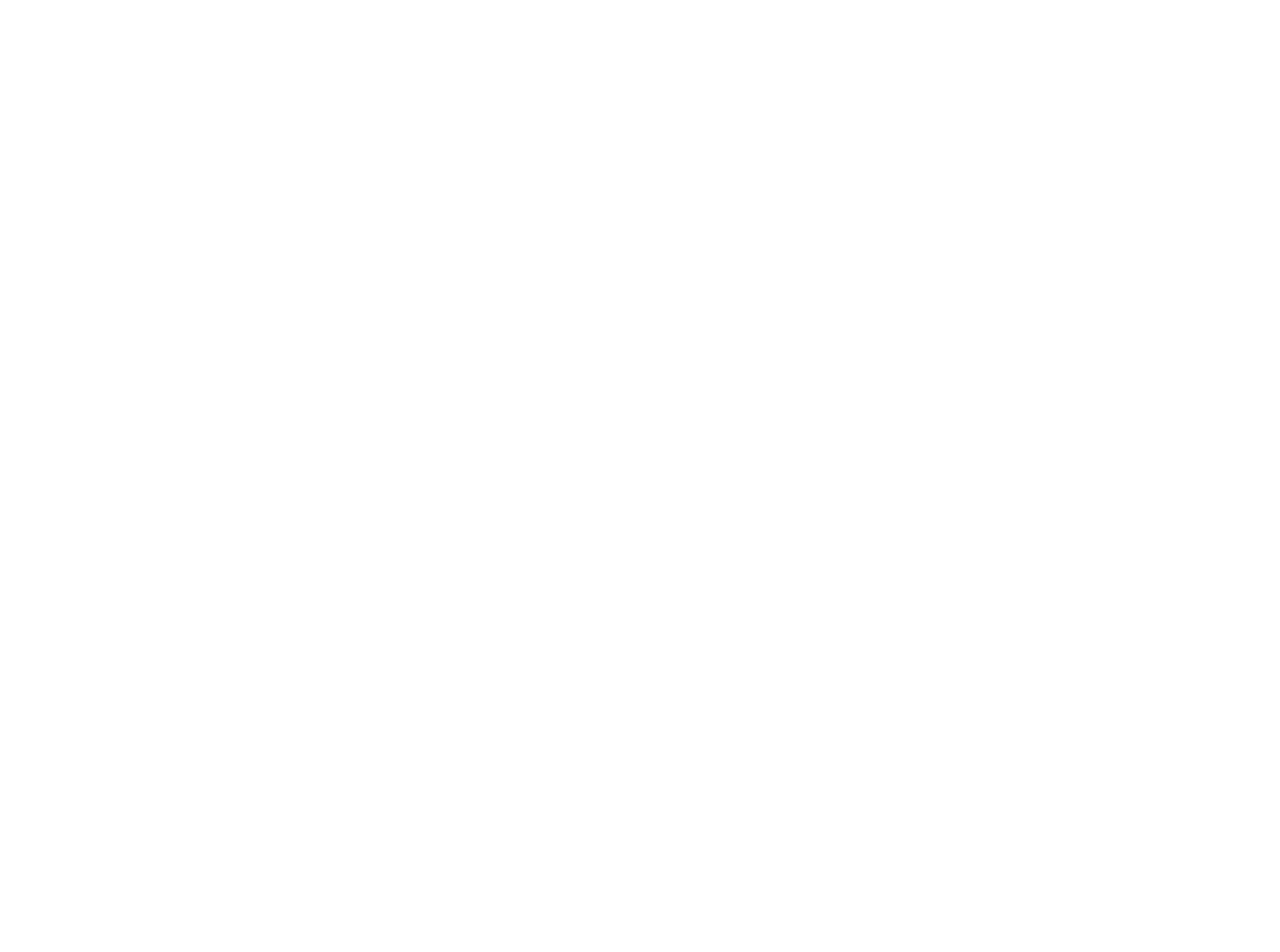
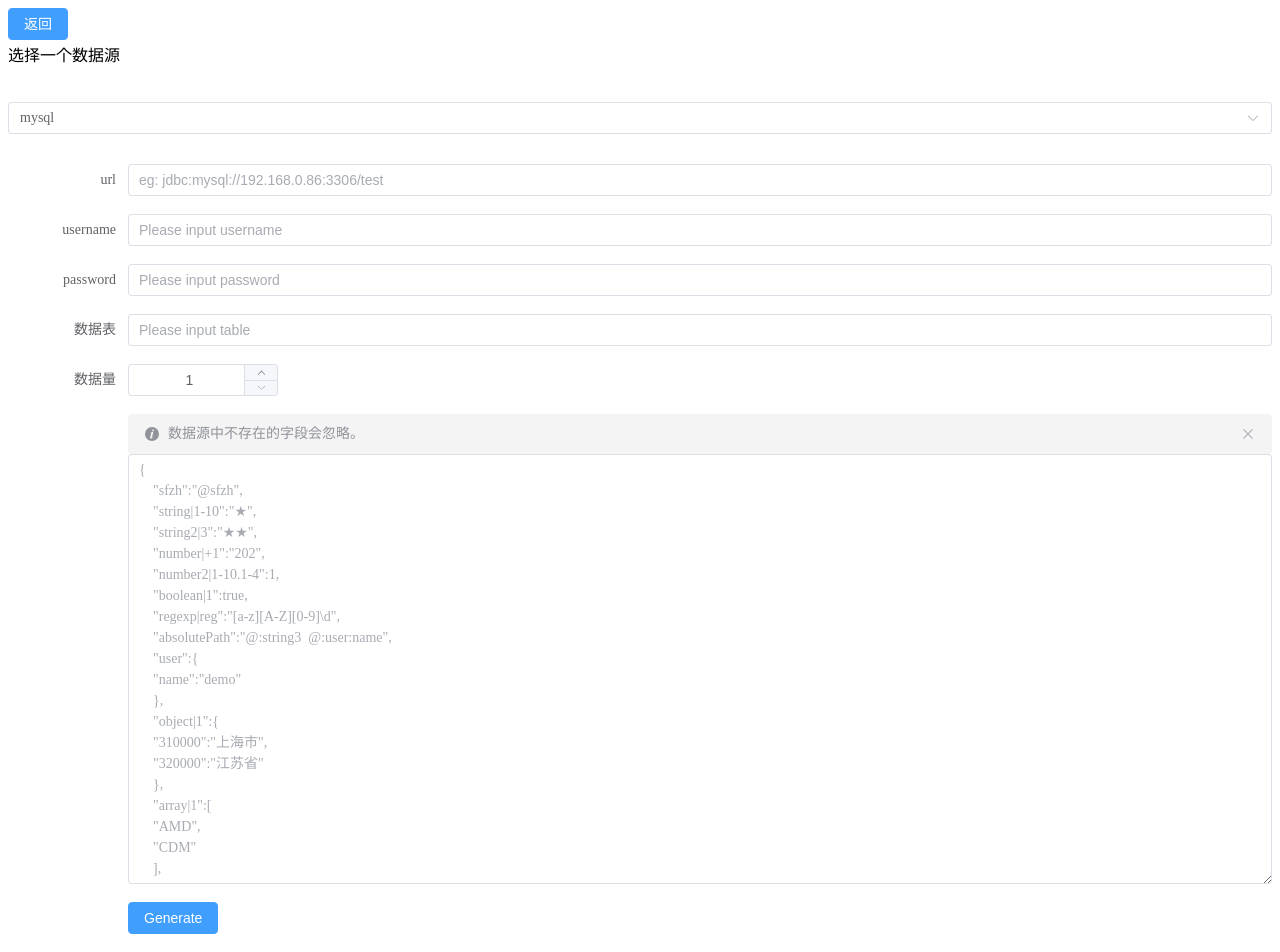
Before and after one commit to yinghao-Chen/generate-data-for-test, a Vue app in the folder web/: page /dataSource in a window 1280 px wide. Before the commit this address had no page. Shown: the top 952 px of the page. Before the commit the page ends 816 px from the top, so only its background shows below. Built offline with nearby package versions, Linux system fonts and the light colour scheme.

Commit message:
页面增加mysql数据源

```diff
--- a/web/src/api.js
+++ b/web/src/api.js
@@ -1,9 +1,17 @@
 "use strict";
 import request from "@/util/request";
 
+// 生成一条数据
 export const generate = (data) => {
   return request("/gen/data", {
     method: "POST",
     data
   });
 }
+// 生成数据到数据源
+export const toDatasource = (data) => {
+  return request("/toData/save", {
+    method: "POST",
+    data
+  });
+}
--- a/web/src/router/index.js
+++ b/web/src/router/index.js
@@ -7,6 +7,10 @@
       path: '/',
       name: 'home',
       component: () => import('../views/Home.vue')
+    },{
+      path: '/dataSource',
+      name: 'dataSource',
+      component: () => import('../views/dataSource/index.vue')
     }
   ]
 })
--- a/web/src/views/Home.vue
+++ b/web/src/views/Home.vue
@@ -20,6 +20,14 @@
 
     <el-col :span="10">
       <pre class="pre-cls">{{ textarea2 }}</pre>
+    </el-col>
+  </el-row>
+
+  <el-row>
+    <el-col :span="22">
+    </el-col>
+    <el-col :span="2">
+      <el-button type="primary" @click="configDataSource">配置数据源</el-button>
     </el-col>
   </el-row>
 </template>
@@ -47,6 +55,11 @@
           this.textarea2 = res.data
         }
       }
+    },
+    configDataSource() {
+      this.$router.push({
+        path: "/dataSource"
+      })
     }
   }
 }
--- /dev/null
+++ b/web/src/views/dataSource/index.vue
@@ -0,0 +1,168 @@
+<template>
+  <el-row>
+    <el-col :span="24">
+      <el-button type="primary" @click="back">返回</el-button>
+    </el-col>
+  </el-row>
+  <el-row>
+    <el-col :span="24">
+      <div class="sel-form-label">选择一个数据源</div>
+      <el-select v-model="type" placeholder="Please select a datasource" class="sel-form-split">
+        <el-option label="mysql" value="mysql" />
+        <el-option label="elastic search" value="es" />
+      </el-select>
+
+      <el-form :model="form" label-width="120px" v-if="type == 'mysql'">
+        <el-form-item label="url">
+          <el-input v-model="meta.url" placeholder="eg: jdbc:mysql://192.168.0.86:3306/test" />
+        </el-form-item>
+        <el-form-item label="username">
+          <el-input v-model="meta.username" placeholder="Please input username" />
+        </el-form-item>
+        <el-form-item label="password">
+          <el-input v-model="meta.password" type="password" placeholder="Please input password" />
+        </el-form-item>
+        <el-form-item label="数据表">
+          <el-input v-model="meta.table" placeholder="Please input table" />
+        </el-form-item>
+        <el-form-item label="数据量">
+          <el-input-number
+            v-model="meta.count"
+            class="mx-4"
+            :min="1"
+            :max="1000000"
+            controls-position="right"
+          />
+        </el-form-item>
+        <el-form-item>
+        <el-alert title="数据源中不存在的字段会忽略。" type="info" show-icon />
+        <el-input
+          v-model="ruleData"
+          :autosize="{ minRows: 20, maxRows: 20 }"
+          type="textarea"
+          :placeholder="ruleText"
+        />
+        </el-form-item>
+        <el-form-item>
+          <el-button type="primary" @click="onSubmit">Generate</el-button>
+        </el-form-item>
+      </el-form>
+    </el-col>
+  </el-row>
+</template>
+
+<script>
+import { ref } from 'vue'
+import { ElMessage } from 'element-plus'
+
+export default {
+  setup() {
+      return {
+        type: ref('mysql'),
+        meta: ref({
+          url: '',
+          username: '',
+          password: '',
+          table: '',
+          count: 1
+        }),
+        ruleData: ref(''),
+        ruleText: ref('error')
+      };
+  },
+  mounted() {
+    const text = '{"sfzh":"@sfzh","string|1-10":"★","string2|3":"★★","number|+1":"202","number2|1-10.1-4":1,"boolean|1":true,"regexp|reg":"[a-z][A-Z][0-9]\\d","absolutePath":"@:string3  @:user:name","user":{"name":"demo"},"object|1":{"310000":"上海市","320000":"江苏省"},"array|1":["AMD","CDM"],"string3|1-2":"@str","integer":"@int(10, 30)","float":"@float(60, 100, 2, 2)","boolean":"@boolean","date":"@date(yyyy-MM-dd)","datetime":"@datetime","now":"@now","url":"@url","email":"@email","city":"@city","province":"@province","country":"@country","country_en":"@country_en","id":"@id","uuid":"@uuid"}'
+    this.ruleText = text.replace(/,\"|{|},|],|}|:{|:\[/g, (match) => {
+      if(/,\"/.test(match)) {
+        return ',\n    \"'
+      } else if(/{/.test(match)) {
+        return match + '\n    '
+      } else if(/:{/.test(match)) {
+        return match + '\n        '
+      } else if(/},|],/.test(match)) {
+        return  '\n    ' + match + '\n    '
+      } else if(/}/.test(match)) {
+        return '\n' + match
+      } else if(/:\[/.test(match)) {
+        return match + '\n    '
+      }
+      return match
+    })
+
+    const _data = localStorage.getItem(`CACHE_${this.type}_DATA`)
+    if(_data) {
+      const data = JSON.parse(_data)
+      if(data.meta){
+        this.meta = data.meta
+      }
+      this.ruleData = _data.ruleData ? JSON.stringify(_data.ruleData) : ''
+    }
+  },
+  methods: {
+    back() {
+      this.$router.go(-1)
+    },
+    async onSubmit() {
+      const { meta, ruleData, type } = this
+
+      const _data = {
+        meta: Object.assign({
+          url: '',
+          username: '',
+          password: '',
+          table: '',
+          count: 1
+        }, meta),
+        ruleData: ruleData ? JSON.parse(ruleData) : ''
+      }
+      localStorage.setItem(`CACHE_${type}_DATA`, JSON.stringify(_data))
+
+      if(!meta.url || !meta.username || !meta.password || !meta.table) {
+        ElMessage({
+          showClose: true,
+          message: '请输入数据源信息',
+          type: 'warning',
+        })
+        return
+      }
+      if(!ruleData) {
+        ElMessage({
+          showClose: true,
+          message: '请输入数据生成规则',
+          type: 'warning',
+        })
+        return
+      }
+
+      const res = await this.$api.toDatasource(_data)
+      if(res.code == 200) {
+        ElMessage({
+          showClose: true,
+          message: res.data || '操作成功',
+          type: 'success',
+        })
+      } else {
+        ElMessage({
+          showClose: true,
+          message: res.msg || '操作失败',
+          type: 'error',
+        })
+      }
+    }
+  }
+}
+</script>
+<style>
+.sel-form-label{
+  width: 120px;
+  display: inline-block;
+  height: 32px;
+  margin-bottom: 30px;
+  position: relative;
+  vertical-align: middle;
+  line-height: 32px;
+}
+.sel-form-split{
+  margin-bottom: 30px;
+}
+</style>
```
